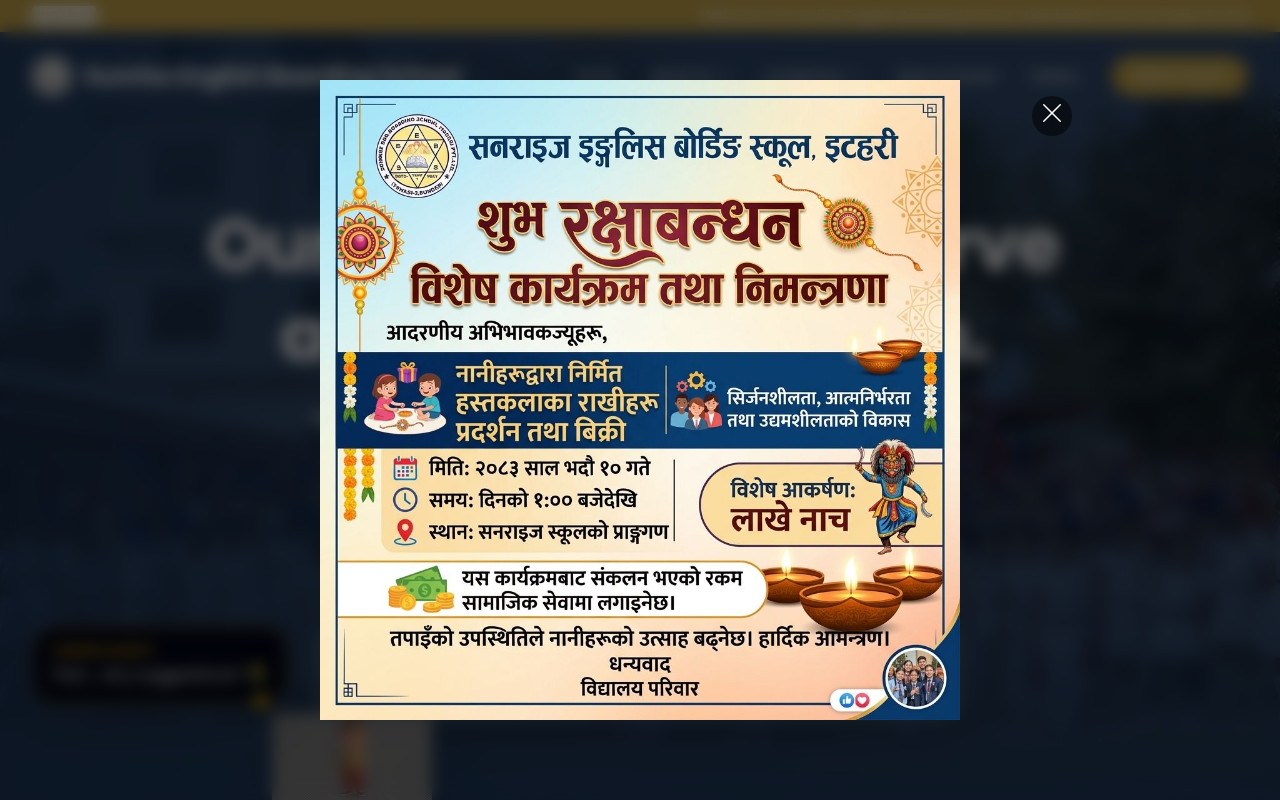
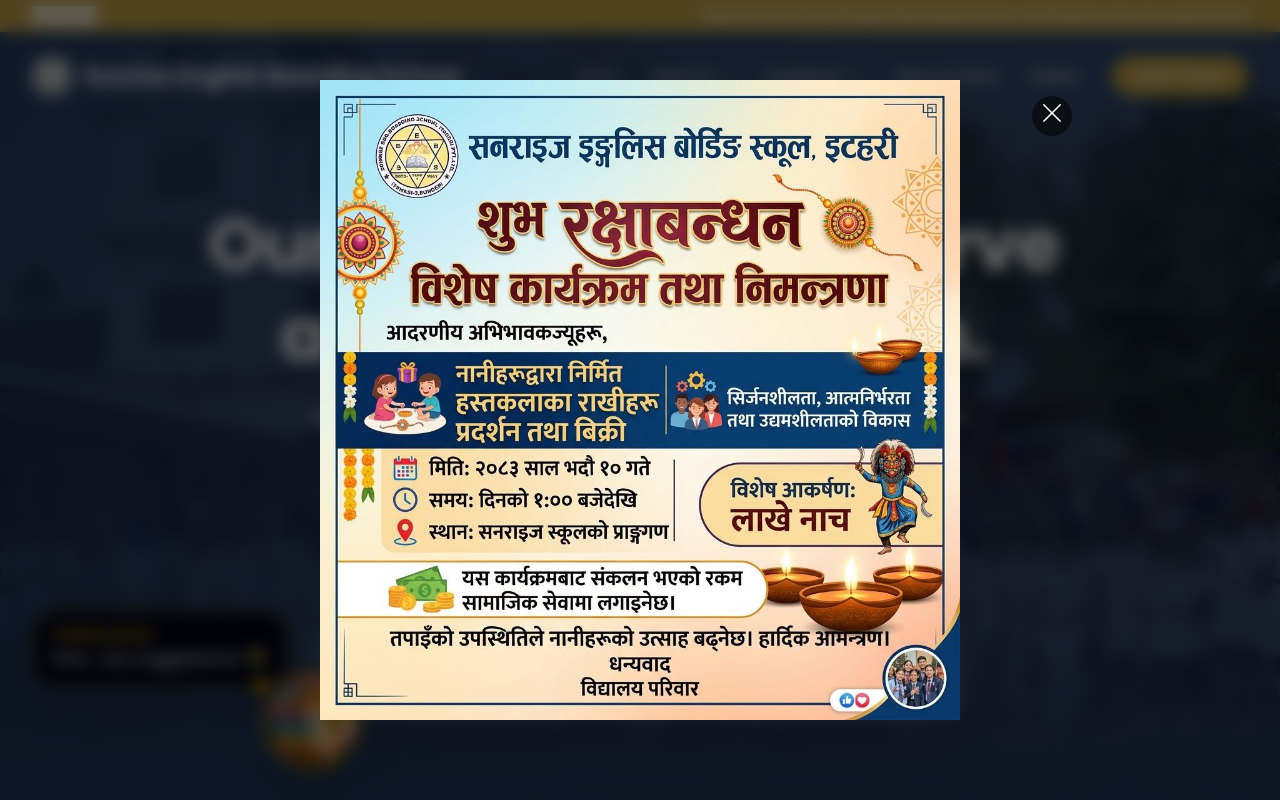
Before and after one commit to nispal155/sunrise-school, a Next.js app: page / in a window 1280 px wide. Shown: the top 800 px of the page. Built offline with nearby package versions, Linux system fonts and the light colour scheme.

Commit message:
style: crop boy character into circular profile to hide transparent background artifact

```diff
--- a/src/components/FloatingSuggestionIcon.tsx
+++ b/src/components/FloatingSuggestionIcon.tsx
@@ -16,10 +16,10 @@
   }, []);
 
   return (
-    <div className="fixed bottom-0 left-2 md:left-8 z-50 flex items-end">
+    <div className="fixed bottom-4 left-4 md:bottom-8 md:left-8 z-50 flex items-end">
 
       {/* Speech Bubble container */}
-      <div className="relative mb-24 -mr-4 z-10 flex flex-col items-end pointer-events-none">
+      <div className="relative mb-16 -mr-4 md:mb-20 md:-mr-6 z-10 flex flex-col items-end pointer-events-none">
         <AnimatePresence>
           {(showMessage || isHovered) && (
             <motion.div
@@ -45,7 +45,7 @@
         </AnimatePresence>
       </div>
 
-      {/* The Boy Character */}
+      {/* The Boy Character Profile */}
       <Link href="/suggestion-box" passHref>
         <motion.div
           initial={{ opacity: 0, y: 50 }}
@@ -53,7 +53,7 @@
           whileHover={{ scale: 1.05, y: -5, rotate: -2 }}
           whileTap={{ scale: 0.95 }}
           transition={{ duration: 0.4, type: "spring", bounce: 0.4 }}
-          className="relative w-28 h-36 md:w-40 md:h-48 cursor-pointer drop-shadow-2xl"
+          className="relative w-20 h-20 md:w-24 md:h-24 rounded-full overflow-hidden shadow-2xl border-[3px] border-slate-950 ring-2 ring-yellow-500 cursor-pointer bg-slate-800"
           onMouseEnter={() => setIsHovered(true)}
           onMouseLeave={() => setIsHovered(false)}
         >
@@ -61,7 +61,7 @@
             src="/boy-icon.png"
             alt="Suggestion Box"
             fill
-            className="object-contain object-bottom pointer-events-none"
+            className="object-cover scale-[2.5] md:scale-[3] object-[50%_30%] pointer-events-none"
           />
         </motion.div>
       </Link>
```
